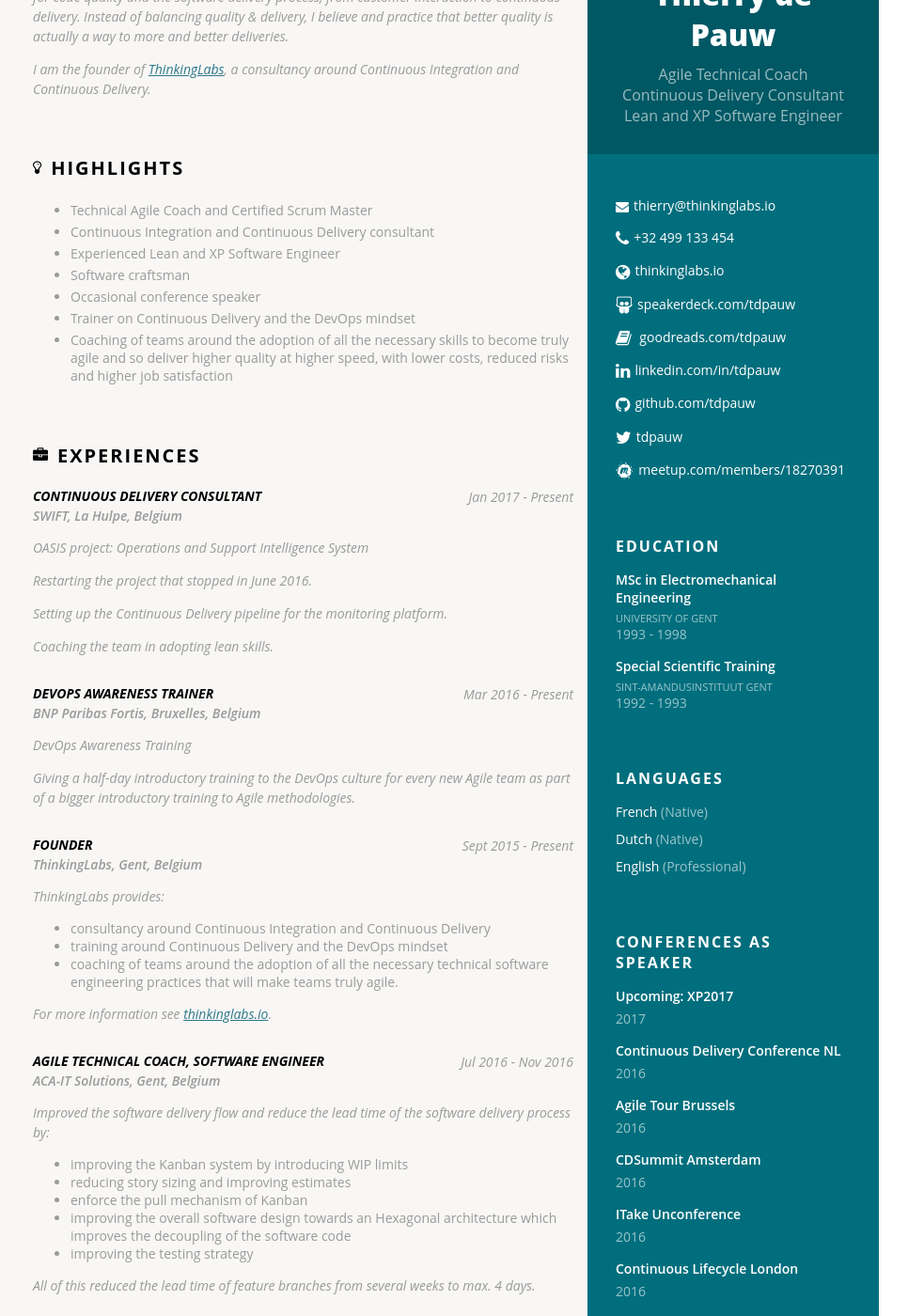
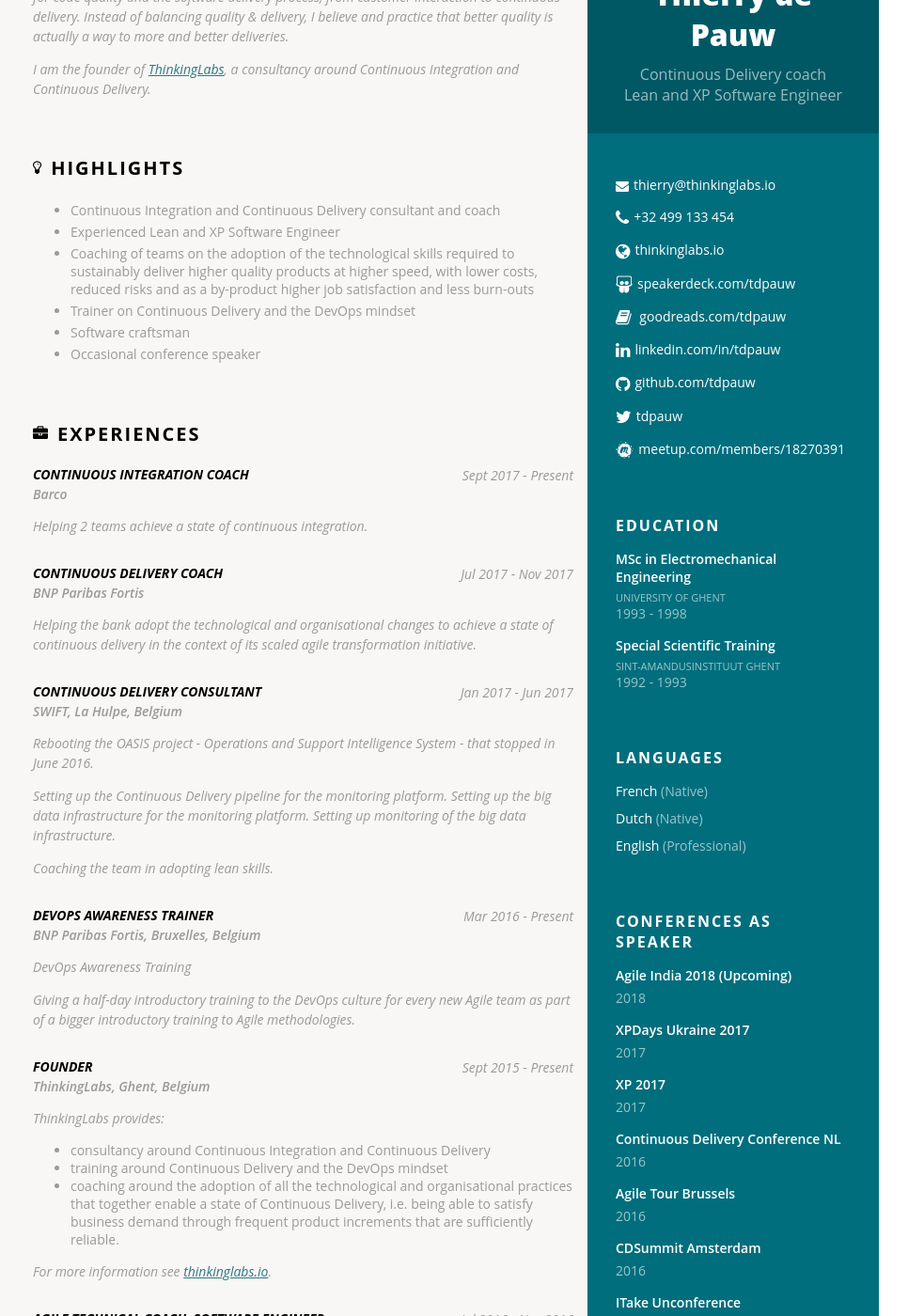
Before and after one commit to tdpauw/tdpauw.github.io, a Jekyll site: the page built from index.html, in a window 1280 px wide and 1400 px high, scrolled down 215 px. Shown: the whole window at 94% size, without its empty margins (185-1151 px from the left). Built offline with Jekyll 4.4.1, drawn with Linux system fonts in a browser that asks for light colours; some of the changed text lies outside the part shown.

Commit message:
update CV with experiences from BNPPF and Barco + improving highlights + add missing conferences and trainings

```diff
--- a/_data/cv.yml
+++ b/_data/cv.yml
@@ -1,8 +1,7 @@
 ---
 name: Thierry de Pauw
 titles:
-  - Agile Technical Coach
-  - Continuous Delivery Consultant
+  - Continuous Delivery coach
   - Lean and XP Software Engineer
 email: thierry@thinkinglabs.io
 phone: +32 499 133 454
@@ -16,10 +15,10 @@
 
 education:
   - degree: MSc in Electromechanical Engineering
-    school: University of Gent
+    school: University of Ghent
     period: 1993 - 1998
   - degree: Special Scientific Training
-    school: Sint-Amandusinstituut Gent
+    school: Sint-Amandusinstituut Ghent
     period: 1992 - 1993
 
 languages:
@@ -28,9 +27,15 @@
   - english: professional
 
 conferences:
-  - title: 'Upcoming: XP2017'
+  - title: Agile India 2018 (Upcoming)
+    year: 2018
+    link: 'https://2018.agileindia.org/speakers'
+  - title: XPDays Ukraine 2017
     year: 2017
-    link: 'https://xp2017.sched.com/event/9NLF/feature-branching-is-evil'
+    link: 'https://speakerdeck.com/tdpauw/xpdays-ukraine-2017-feature-branching-is-evil'
+  - title: XP 2017
+    year: 2017
+    link: 'https://speakerdeck.com/tdpauw/xp2017-feature-branching-is-evil'
   - title: Continuous Delivery Conference NL
     year: 2016
     link: 'http://thinkinglabs.io/talks/cdconfnl-2016-feature-branching-is-evil'
@@ -56,8 +61,25 @@
 training:
   - title: SoCraTes Meetup
   - title: Lean Coffee Meetup
+  - title: BREWT Meetup
   - title: Docker Belgium Meetup
   - title: Domain Driven Design BE Meetup
+  - title: Pipeline 2018 (Upcoming)
+    city: London
+    year: 2018
+  - title: Agile India 2018 (Upcoming)
+    city: Bengaluru
+    year: 2018
+  - title: Visual Facilitation with bikablo
+    organisation: Pyxis
+    city: Ghent
+    year: 2017
+  - title: XPDays Ukraine 2017
+    year: 2017
+  - title: SoCraTes France
+    year: 2017
+  - title: XP 2017
+    year: 2017
   - title: Pipeline
     year: 2017
   - title: Continuous Delivery Conference NL
@@ -94,9 +116,9 @@
     year: 2015
   - title: Agile Tour Brussels
     year: 2015
-  - title: Arrrcamp, Gent
+  - title: Arrrcamp, Ghent
     year: 2015
-  - title: Docker Days, Gent
+  - title: Docker Days, Ghent
     year: 2015
   - title: XP Days Benelux, Eindhoven
     year: 2014
@@ -120,7 +142,7 @@
     year: 2012
   - title: Certified Scrum Master
     organisation: Agilar
-    city: Gent
+    city: Ghent
     year: 2012
   - title: Devoxx, Antwerp
     year: 2011
@@ -169,25 +191,36 @@
   I am the founder of [ThinkingLabs](http://thinkinglabs.io), a consultancy around Continuous Integration and Continuous Delivery.
 
 highlights: |
-  - Technical Agile Coach and Certified Scrum Master
-  - Continuous Integration and Continuous Delivery consultant
+  - Continuous Integration and Continuous Delivery consultant and coach
   - Experienced Lean and XP Software Engineer
+  - Coaching of teams on the adoption of the technological skills required to sustainably deliver higher quality products at higher speed, with lower costs, reduced risks and as a by-product higher job satisfaction and less burn-outs
+  - Trainer on Continuous Delivery and the DevOps mindset
   - Software craftsman
   - Occasional conference speaker
-  - Trainer on Continuous Delivery and the DevOps mindset
-  - Coaching of teams around the adoption of all the necessary skills to become truly agile and so deliver higher quality at higher speed, with lower costs, reduced risks and higher job satisfaction
 
 experiences:
 
+  - company: Barco
+    period: Sept 2017 - Present
+    title: Continuous Integration coach
+    description:
+      Helping 2 teams achieve a state of continuous integration.
+
+  - company: BNP Paribas Fortis
+    period: Jul 2017 - Nov 2017
+    title: Continuous Delivery coach
+    description: |
+      Helping the bank adopt the technological and organisational changes to achieve a state of continuous delivery in the context of its scaled agile transformation initiative.
+
   - company: SWIFT, La Hulpe, Belgium
-    period: Jan 2017 - Present
-    title: Continuous Delivery Consultant
+    period: Jan 2017 - Jun 2017
+    title: Continuous Delivery consultant
     description: |
-      OASIS project: Operations and Support Intelligence System
-
-      Restarting the project that stopped in June 2016.
+      Rebooting the OASIS project - Operations and Support Intelligence System - that stopped in June 2016.
 
       Setting up the Continuous Delivery pipeline for the monitoring platform.
+      Setting up the big data infrastructure for the monitoring platform.
+      Setting up monitoring of the big data infrastructure.
 
       Coaching the team in adopting lean skills.
 
@@ -199,7 +232,7 @@
 
       Giving a half-day introductory training to the DevOps culture for every new Agile team as part of a bigger introductory training to Agile methodologies.
 
-  - company: ThinkingLabs, Gent, Belgium
+  - company: ThinkingLabs, Ghent, Belgium
     period: Sept 2015 - Present
     title: Founder
     description: |
@@ -207,11 +240,11 @@
 
         - consultancy around Continuous Integration and Continuous Delivery
         - training around Continuous Delivery and the DevOps mindset
-        - coaching of teams around the adoption of all the necessary technical software engineering practices that will make teams truly agile.
+        - coaching around the adoption of all the technological and organisational practices that together enable a state of Continuous Delivery, i.e. being able to satisfy business demand through frequent product increments that are sufficiently reliable.
 
         For more information see [thinkinglabs.io](http://thinkinglabs.io).
 
-  - company: ACA-IT Solutions, Gent, Belgium
+  - company: ACA-IT Solutions, Ghent, Belgium
     period: Jul 2016 - Nov 2016
     title: Agile Technical Coach, Software Engineer
     description: |
@@ -332,7 +365,7 @@
       - Aruba: the new integrated online search analysis platform.
         Here I mainly did performance and stability improvements as well as code reviews.
 
-  - company: Tele Atlas (now TomTom), Gent, Belgium
+  - company: Tele Atlas (now TomTom), Ghent, Belgium
     period: Feb 2007 - Apr 2007
     title: Technology Architect
     description: |
```
